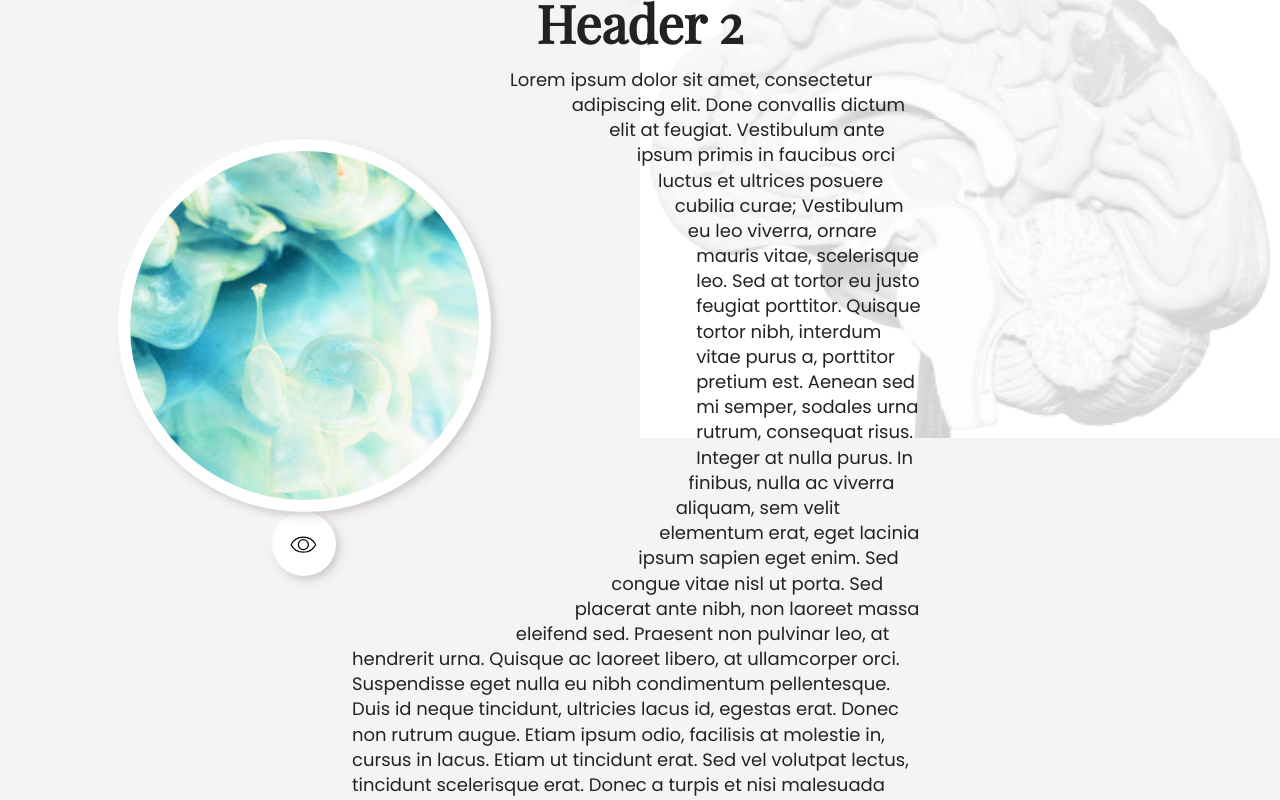
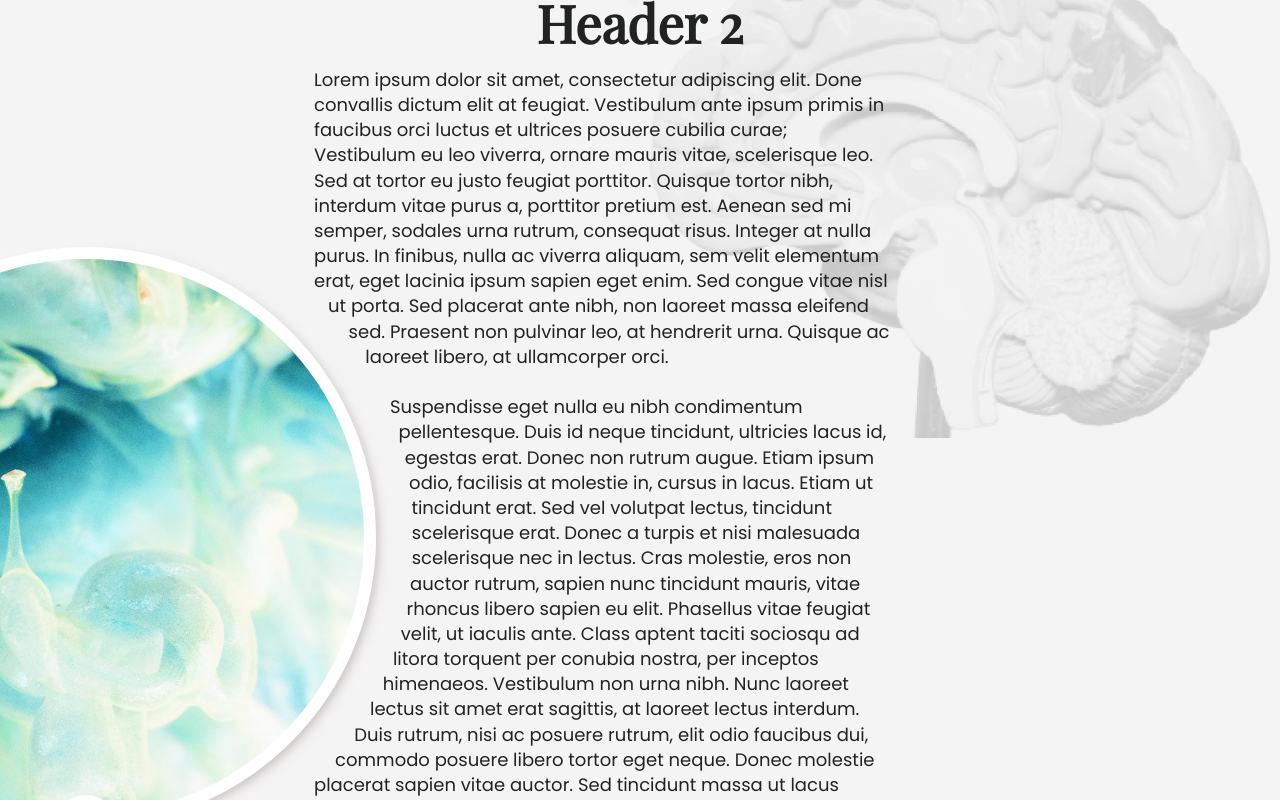
Before and after one commit to igrossberg4/emory-next, a Next.js app: page /landing/carousel in a window 1280 px wide. Shown: the part 860-1660 px from the top of the page. Built offline with nearby package versions, Linux system fonts and the light colour scheme.

Commit message:
Image text on column adjustments.

```diff
--- a/components/ImageTextOneColumn.tsx
+++ b/components/ImageTextOneColumn.tsx
@@ -12,17 +12,15 @@ export default function ImageTextOneColumn(props:any) {
   const [state, dispatch] = useContext(Context) as any;
   const [expanded, setExpanded] = useState(false);
   return (
-            <div className="section component-image-text-one-column" style={{backgroundImage:props.background_image ?  `url(/${props.background_image})` : ''}}>
+            <div className="section component-image-text-one-column" style={{backgroundImage:props.background_image ?  `linear-gradient(0deg, #F5F4F5, #F5F4F5), url(/${props.background_image})` : ''}}>
                 <div className="container">
                   <div className="row">
                     <div className="column">
                         <h2 className="title header-h3">{props.header}</h2>
-                        <div className="body">
                         <div className="floating-media">
                             <MediaWithExpantion img_src={props.img_src} media_src={props.media_src} media_alt={props.media_alt} media_type={props.media_type} size="big" header={props.media_header} text={props.media_text} ></MediaWithExpantion>
                         </div>
-                            {props.text}
-                        </div>
+                        <div className="body" dangerouslySetInnerHTML={{__html:props.text}}></div>
                     </div>
                   </div>
                 </div>
--- a/components/MediaWithExpantion.tsx
+++ b/components/MediaWithExpantion.tsx
@@ -19,7 +19,7 @@ export default function MediaWithExpantion(props: any) {
     <Fragment>
       <AnimateSharedLayout type="crossfade">
         {!expanded ? (
-          <div className="floating-media">
+          <div className="component-media-with-expansion">
             <motion.figure
               className={props.size !== 'normal' ? 'round-wp size--' + props.size : 'round-wp' }
               layout
@@ -33,7 +33,7 @@ export default function MediaWithExpantion(props: any) {
                 <Video {...props}></Video>
               )}
             </motion.figure>
-            <div
+            <div className="actions"
               onClick={() => {
                 setExpanded(true);
               }}
--- a/pages/[[...path]].tsx
+++ b/pages/[[...path]].tsx
@@ -137,7 +137,7 @@ const slide_1 = {
           header: "Header 2",
           background_image: "bg_brain.jpg",
 
-          text: `Lorem ipsum dolor sit amet, consectetur adipiscing elit. Done
+          text: `<p>Lorem ipsum dolor sit amet, consectetur adipiscing elit. Done
           convallis dictum elit at feugiat. Vestibulum ante ipsum primis in
           faucibus orci luctus et ultrices posuere cubilia curae; Vestibulum eu
           leo viverra, ornare mauris vitae, scelerisque leo. Sed at tortor eu
@@ -147,7 +147,7 @@ const slide_1 = {
           aliquam, sem velit elementum erat, eget lacinia ipsum sapien eget
           enim. Sed congue vitae nisl ut porta. Sed placerat ante nibh, non
           laoreet massa eleifend sed. Praesent non pulvinar leo, at hendrerit
-          urna. Quisque ac laoreet libero, at ullamcorper orci. Suspendisse eget
+          urna. Quisque ac laoreet libero, at ullamcorper orci.</p> <p>Suspendisse eget
           nulla eu nibh condimentum pellentesque. Duis id neque tincidunt,
           ultricies lacus id, egestas erat. Donec non rutrum augue. Etiam ipsum
           odio, facilisis at molestie in, cursus in lacus. Etiam ut tincidunt
@@ -161,7 +161,7 @@ const slide_1 = {
           ac posuere rutrum, elit odio faucibus dui, commodo posuere libero
           tortor eget neque. Donec molestie placerat sapien vitae auctor. Sed
           tincidunt massa ut lacus pharetra, et feugiat lacus dapibus. Proin
-          imperdiet nec leo eu egestas.`,
+          imperdiet nec leo eu egestas.</p>`,
           img_src: "/collegue_arts.jpg",
           media_src: "/collegue_arts.jpg",
           media_alt: "Duis rutrum, nisiac posuere rutrum, elit odio faucibus dui.",
--- a/styles/_atoms.scss
+++ b/styles/_atoms.scss
@@ -51,10 +51,10 @@ a {
   border: 12px solid $color-white;
   box-shadow: $default-box-shadow;
   background-color: $color-white;
-  max-width: 373px;
+  max-width: $round-image-size;
 
-  .size--big {
-    max-width: 580px;
+  &.size--big {
+    max-width: $round-image-size-big;
   }
 }
 
--- a/styles/_typograpy.scss
+++ b/styles/_typograpy.scss
@@ -4,6 +4,14 @@ body {
   color: $color-text;
   font-size: $font-size-base;
   line-height: $line-height-base;
+}
+
+p {
+  margin-bottom: $line-height-base + em;
+
+  &:last-child {
+    margin-bottom: 0;
+  }
 }
 
 .text-body--lg{
--- a/styles/_variables.scss
+++ b/styles/_variables.scss
@@ -92,3 +92,6 @@ $default-box-shadow--hover: -6px -6px 3px rgba(255, 255, 255, 0.5),
 
 $default-separation: 30px;
 $default-section-padding: 30px;
+
+$round-image-size: 373px;
+$round-image-size-big: 580px;
--- a/styles/components/_component-image-text-one-column.scss
+++ b/styles/components/_component-image-text-one-column.scss
@@ -2,10 +2,22 @@
 .component-image-text-one-column {
   background-repeat: no-repeat;
   background-position: 100% 0;
-  background-size: 50%;
+  background-size: 85%;
+  background-blend-mode: multiply;
+  //opacity: 0.2;
+
+  @include media-breakpoint-up(md) {
+    background-size: 50%;
+  }
 
   .column {
     padding: $default-separation;
+    display: flex;
+    flex-direction: column;
+
+    @include media-breakpoint-up(md) {
+      display: block;
+    }
   }
 
   .title {
@@ -19,10 +31,15 @@
   }
 
   .floating-media {
-    float: left;
-    margin-left: -30%;
-    padding: 2em;
-    shape-outside: circle(50% at 50% 50%) padding-box;
+    margin: $default-separation * 2 auto ;
 
+    @include media-breakpoint-up(md) {
+      float: left;
+      padding: 2em;
+      margin: 0;
+      margin-left: -85%;
+      margin-top: calc(100% - #{$round-image-size-big} + 4em);
+      shape-outside: circle(50% at 50% 50%) padding-box;
+    }
   }
 }
--- /dev/null
+++ b/styles/components/_component-media-with-expansion.scss
@@ -0,0 +1,11 @@
+.component-media-with-expansion {
+  position: relative;
+
+  .actions {
+    position: absolute;
+    bottom: 0;
+    left: 50%;
+    z-index: 2;
+    transform: translate(-50%, 50%);
+  }
+}
--- a/styles/globals.scss
+++ b/styles/globals.scss
@@ -15,4 +15,5 @@
 @import "components/_header-top";
 @import "components/_separator";
 @import "components/_component-image-text-one-column";
+@import "components/_component-media-with-expansion";
 @import "components/_bottom-navigation";
```
